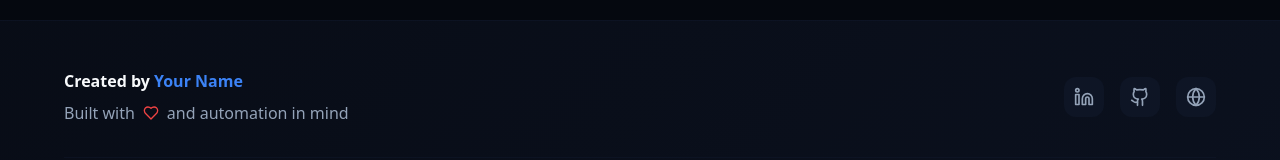
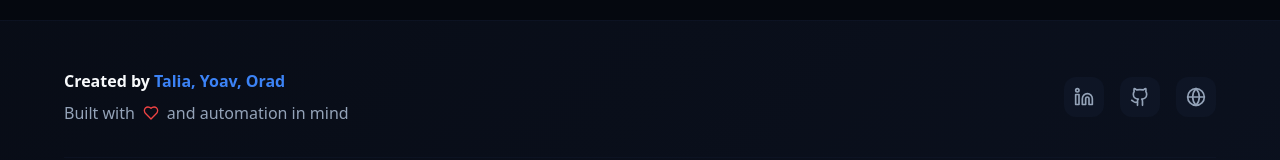
Before and after one commit to 8GSean/signal-alert-flow, a React (Vite) app: page / in a window 1280 px wide. Shown: the part 5794-5954 px from the top of the page. Built offline with nearby package versions, Linux system fonts and the light colour scheme.

Commit message:
Update Footer.tsx

```diff
--- a/src/components/Footer.tsx
+++ b/src/components/Footer.tsx
@@ -7,7 +7,7 @@ export const Footer = () => {
         <div className="flex flex-col md:flex-row items-center justify-between gap-6">
           <div className="text-center md:text-left">
             <p className="text-foreground font-semibold mb-2">
-              Created by <span className="text-primary">Your Name</span>
+              Created by <span className="text-primary">Talia, Yoav, Orad</span>
             </p>
             <p className="text-muted-foreground flex items-center gap-2 justify-center md:justify-start">
               Built with <Heart className="h-4 w-4 text-danger" /> and automation in mind
```
